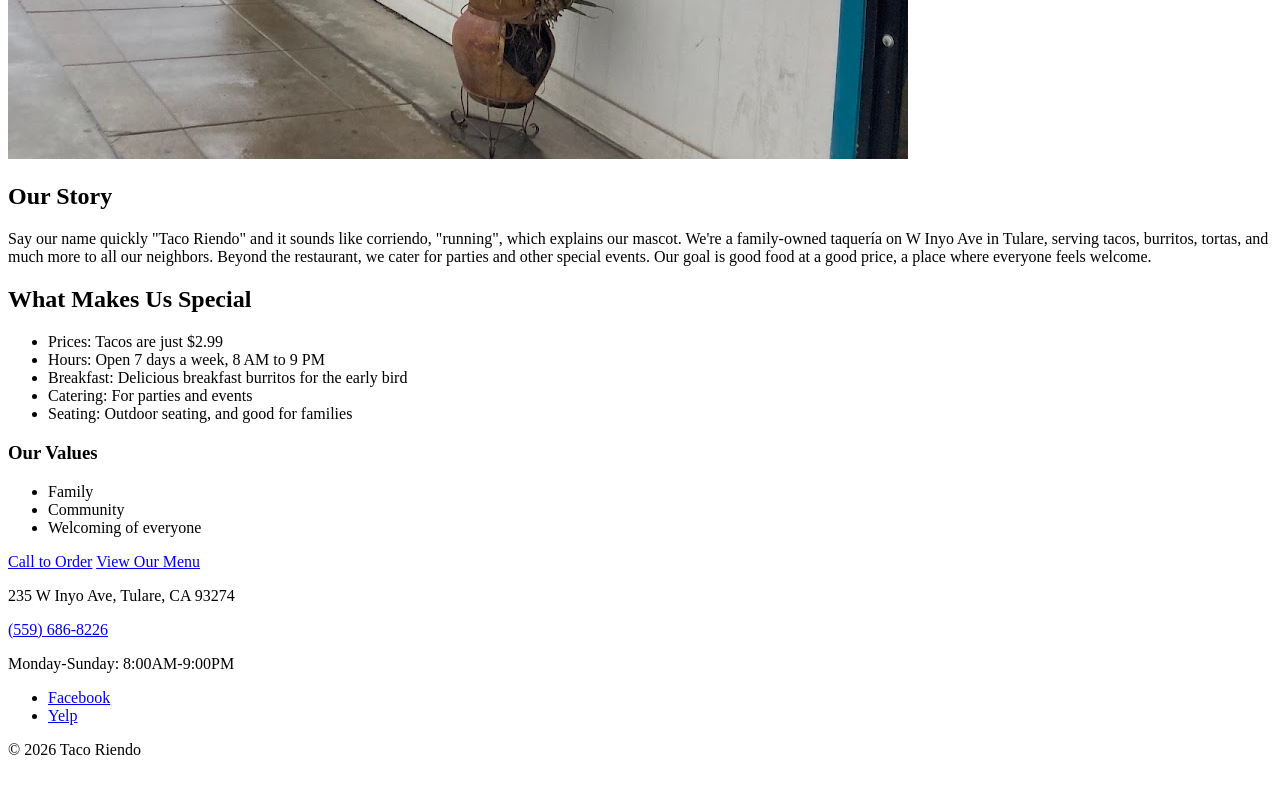
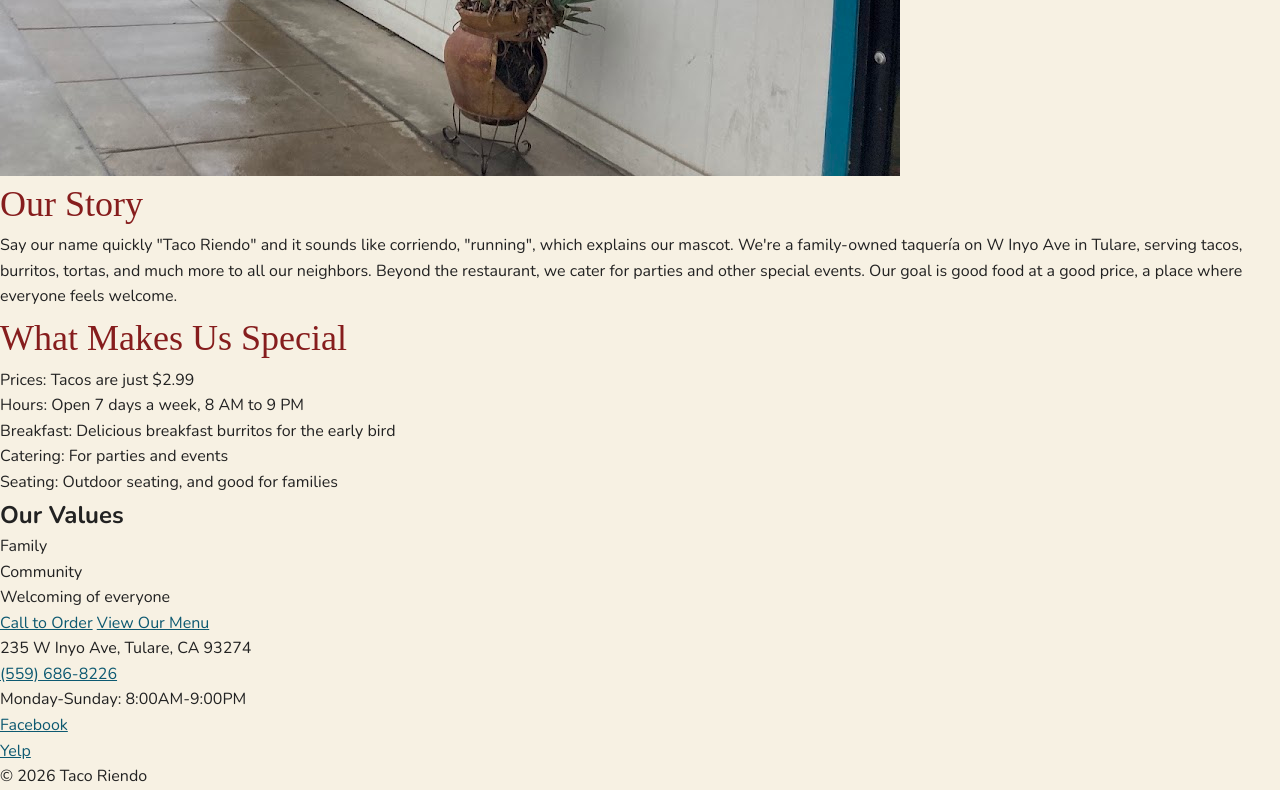
Before and after one commit to jovanni-corona/taco-riendo-website, a plain HTML site: page about.html in a window 1280 px wide. Shown: the part 1504-2294 px from the top of the page. Drawn offline with nearby package versions, Linux system fonts and the light colour scheme; a web font is replaced by a local one.

Commit message:
Base styles and typography

```diff
--- a/about.html
+++ b/about.html
@@ -5,6 +5,10 @@
     <meta charset="UTF-8">
     <meta name="viewport" content="width=device-width, initial-scale=1.0">
     <title>About Us, Taco Riendo</title>
+    <link rel="preconnect" href="https://fonts.googleapis.com">
+    <link rel="preconnect" href="https://fonts.gstatic.com" crossorigin>
+    <link href="https://fonts.googleapis.com/css2?family=Nunito:wght@400;700&family=Rye&display=swap" rel="stylesheet">
+    <link rel="stylesheet" href="css/styles.css">
 </head>
 
 <body>
@@ -71,6 +75,7 @@
         </ul>
         <p>&copy; 2026 Taco Riendo</p>
     </footer>
+    <script src="js/script.js"></script>
 </body>
 
 </html>
--- /dev/null
+++ b/css/styles.css
@@ -0,0 +1,59 @@
+/* ===== Style Guide Variables =====*/
+:root {
+    /* Colors */
+    --crushed-berry: #861D1D;
+    --dark-teal: #0D5971;
+    --honey-bronze: #E8A33D;
+    --old-lace: #F7F1E3;
+    --carbon-black: #222222;
+
+    /* Fonts */
+    --font-heading: 'Rye', serif;
+    --font-body: 'Nunito', sans-serif;
+
+    /* Spacing (8-point grid) */
+    --space-xs: 8px;
+    --space-sm: 16px;
+    --space-md: 24px;
+    --space-lg: 32px;
+    --space-xl: 48px;
+    --space-xxl: 64px;
+}
+/* ===== Base Styles =====*/
+*{
+    box-sizing: border-box;
+    margin: 0;
+    padding: 0;
+}
+body {
+    background-color: var(--old-lace);
+    color: var(--carbon-black);
+    font-family: var(--font-body);
+    font-size: 16px;
+    line-height: 1.6;
+}
+img {
+    max-width: 100%;
+    height: auto;
+    display: block;
+}
+
+/* ===== Typography ===== */
+h1, h2 {
+    font-family: var(--font-heading);
+    font-weight: 400;
+    color: var(--crushed-berry);
+}
+h1 {
+    font-size: 48px;
+}
+h2 {
+    font-size: 36px;
+}
+h3 {
+    font-size: 24px;
+    font-weight: 700;
+}
+a {
+    color: var(--dark-teal);
+}
```
Also changed, not shown: contact.html (+5 -0 lines), index.html (+5 -0 lines), menu.html (+5 -0 lines), js/script.js (added).
